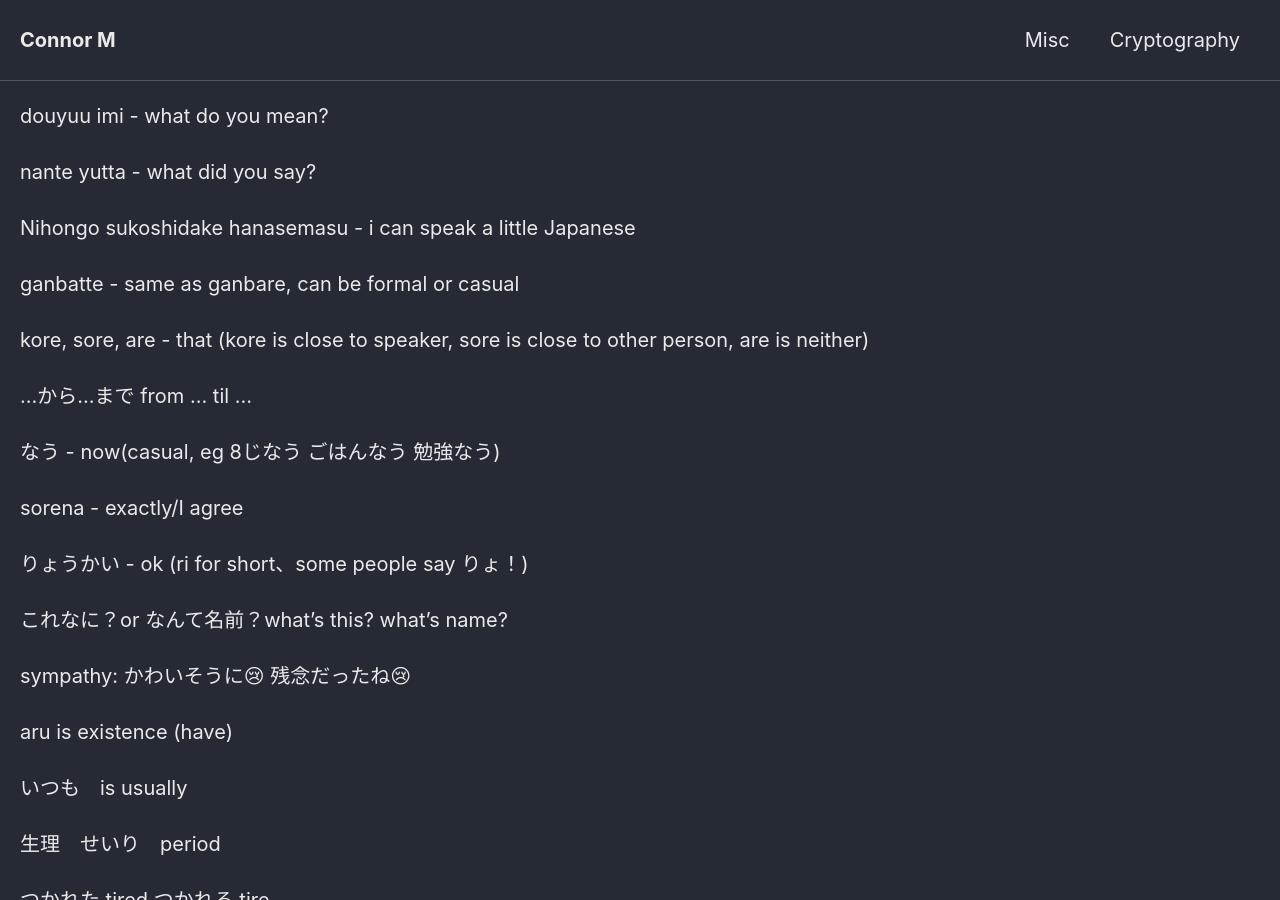
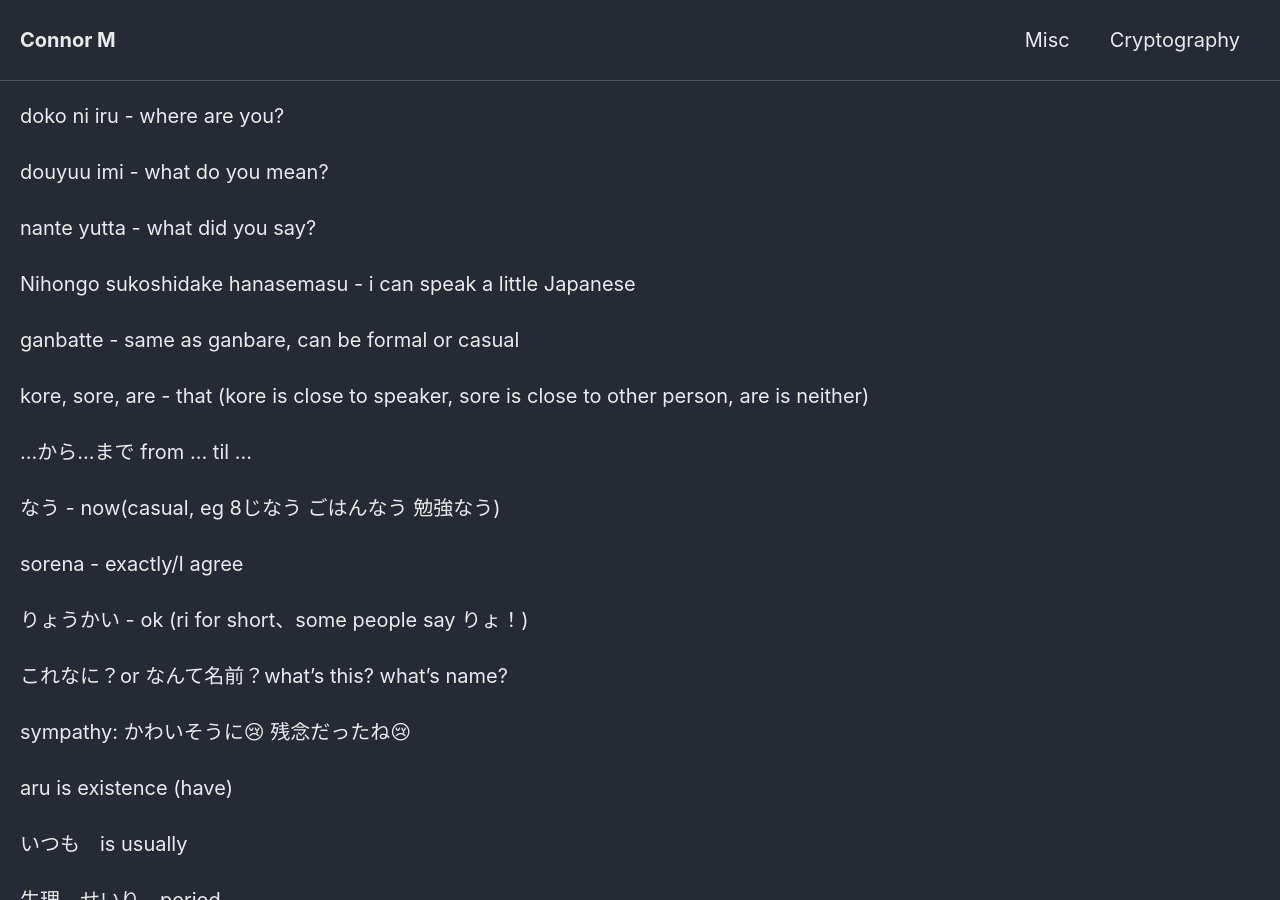
Before and after one commit to Connor-McCartney/Connor-McCartney.github.io, a Jekyll site: the page built from _pages/misc/japanese.md, in a window 1280 px wide and 900 px high. Built offline with Jekyll 4.4.1, drawn with Linux system fonts in a browser that asks for light colours; cached includes are drawn as plain includes; our own code applies the rules of GitHub Pages for plain Markdown files.

Commit message:
Update japanese.md

```diff
--- a/_pages/misc/japanese.md
+++ b/_pages/misc/japanese.md
@@ -1,3 +1,5 @@
+doko ni iru - where are you?
+
 douyuu imi - what do you mean?
 
 nante yutta - what did you say?
```
